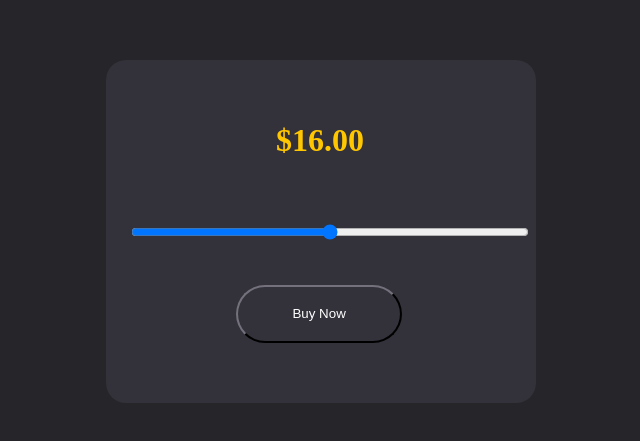
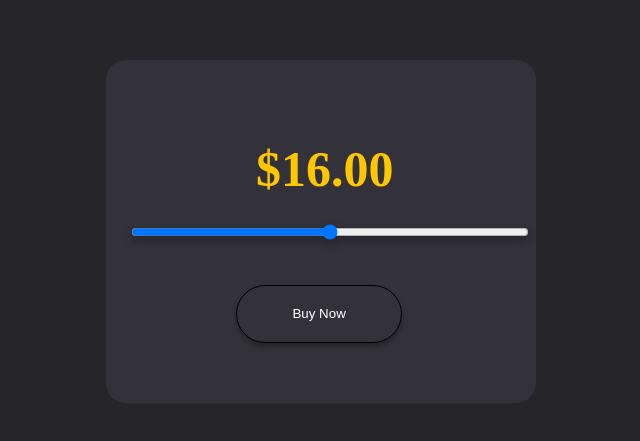
Before and after one commit to andresspin/retofinal, a plain HTML site: page index.html in a window 1280 px wide. Shown: the part 131-572 px from the top of the page, without its empty margins (339-979 px from the left). Drawn offline with Linux system fonts and the light colour scheme.

Commit message:
reto final tercer envio

```diff
--- a/assets/style.css
+++ b/assets/style.css
@@ -21,6 +21,7 @@ body{
     text-align: center;
     color: #FFC700;
     border-radius: 8px;
+    filter: drop-shadow(0px 4px 4px rgba(0, 0, 0, 0.25));
 }
 
 
@@ -34,6 +35,9 @@ body{
     left: 130px;
     position: absolute;
     color: white;
+    border: 1px solid #000000;
+    box-shadow: 0px 4px 4px rgba(0, 0, 0, 0.25);
+    border-radius: 100px;
 
 
 }
@@ -47,8 +51,9 @@ body{
     width: 50px;
     height: 70px;
     top: 30px;
-    left: 170px;
+    left: 150px;
     color: #FFC700;
-    font-size:xx-large;
+    font-size:50px;
+
 
 }
```
